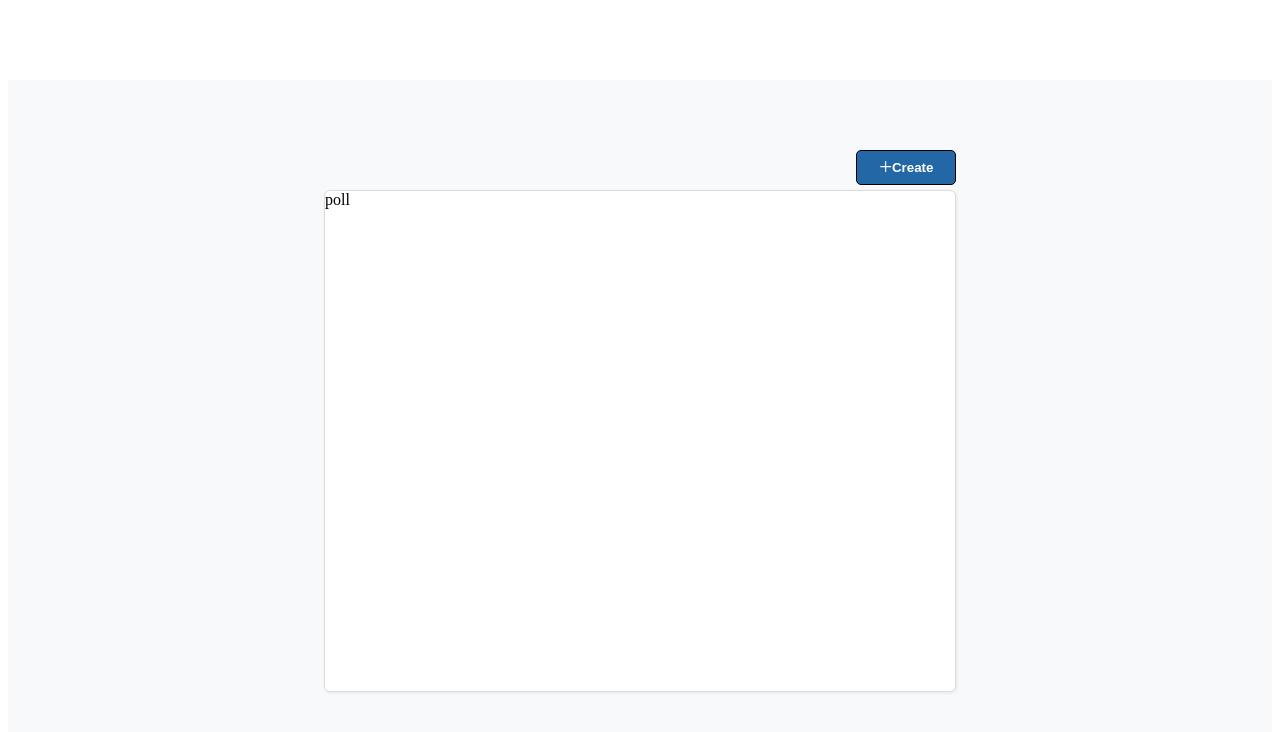
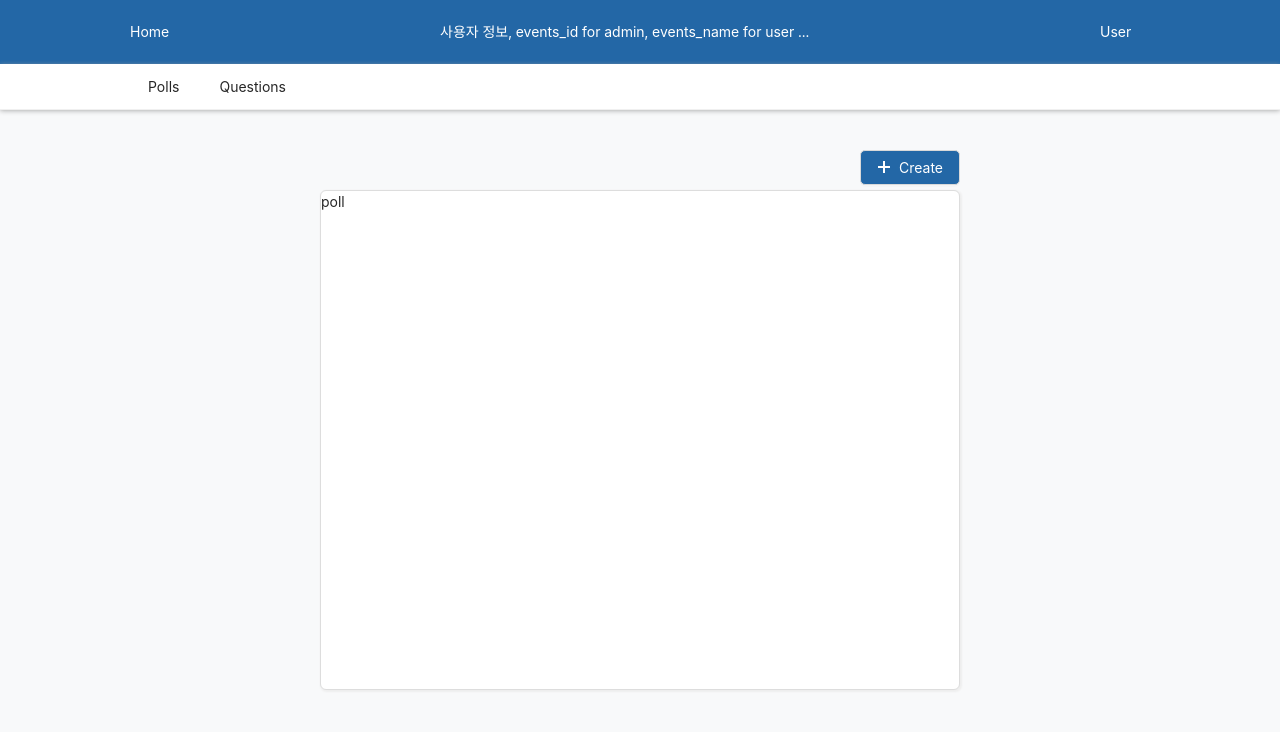
Before and after one commit to heokyeongju/bliond-FE, a React (Create React App) app: page /event/1/polls in a window 1280 px wide. Shown: the top 732 px of the page. Built offline with nearby package versions, Linux system fonts and the light colour scheme; a small style sheet from the web is missing.

Commit message:
header 안보이는 오류 해결

```diff
--- a/src/App.js
+++ b/src/App.js
@@ -9,7 +9,7 @@ class App extends Component {
         <Routes>
           <Route exact path="/" element={<Main />} />
           <Route path="/member/login" element={<Login />} />
-          <Route path="/event/:id" element={<Home />} />
+          <Route path="/events" element={<Home />} />
           <Route path="/event/:id/questions" element={<Question />} />
           <Route path="/event/:id/polls" element={<Poll />} />
         </Routes>
--- a/src/components/EventLayout.css
+++ b/src/components/EventLayout.css
@@ -10,18 +10,19 @@
   padding: 0px;
   color: #fff;
   display: flex;
+  align-items: center;
+  justify-content: space-around;
 }
 
 .home {
-  width: 10%;
+  width: 50px;
 }
 .logo {
-  width: 80%;
+  width: 400px;
 }
 .user {
-  width: 10%;
+  width: 50px;
 }
-
 
 .menu {
   position: fixed;
--- a/src/components/EventLayout.js
+++ b/src/components/EventLayout.js
@@ -15,7 +15,6 @@ const EventLayout = () => {
             사용자 정보, events_id for admin, events_name for user ...
           </div>
           <div className="user">User</div>
-
         </Header>
         {/** Menu items와 관련하여, 코드를 변경해야할 수 있음. navigation 적용*/}
         <Menu
--- a/src/pages/Login/Login.css
+++ b/src/pages/Login/Login.css
@@ -9,12 +9,10 @@
 }
 
 .button {
-  width : 300px;
-  height : 47px;
   background-color: transparent;
   border-radius: 8px;
-  border : 1px solid black;
-  color : black;
+  border: 1px solid black;
+  color: black;
   font-weight: bold;
   text-align: center;
 }
@@ -23,26 +21,30 @@
   text-align: center;
 }
 
-.site-button-ghost-wrapper{
+.site-button-ghost-wrapper {
   height: 120px;
+  width: 300px;
+  display: flex;
+  flex-direction: column;
+  flex-wrap: nowrap;
 }
 
-.kakaoLogo{
-  width : 24px;
-  height : 24px;
+.kakaoLogo {
+  width: 24px;
+  height: 24px;
   margin-right: 10px;
 }
 
-.BliondLogo{
-  width : 200px;
+.BliondLogo {
+  width: 200px;
   margin-top: -65px;
 }
 
-h6{
+h6 {
   font-size: 30px;
 }
 
-p{
+p {
   font-size: 14px;
   text-align: center;
   margin-top: -9px;
--- a/src/pages/Login/Login.js
+++ b/src/pages/Login/Login.js
@@ -22,7 +22,7 @@ function Login() {
         </div>
       </div>
       <div className="site-button-ghost-wrapper">
-        <Button className="button">
+        <Button width="300px" height="100px" className="button">
           <img src={kakaoLogo} className="kakaoLogo" alt=" " />
           카카오 로그인
         </Button>
--- a/src/pages/Poll/Poll.js
+++ b/src/pages/Poll/Poll.js
@@ -3,6 +3,7 @@ import { Button, Modal, Input, Space } from 'antd';
 import React, { useState } from 'react';
 import { PlusOutlined } from '@ant-design/icons';
 import './Poll.css';
+import EventLayout from '../../components/EventLayout';
 
 const { TextArea } = Input;
 
@@ -34,6 +35,8 @@ function Poll() {
   };
 
   return (
+    <>
+      <EventLayout />
       <div
         id="Container" /* 전체 */
         style={{
@@ -108,6 +111,7 @@ function Poll() {
           </Space>
         </Modal>
       </div>
+    </>
   );
 }
 
--- a/src/pages/Question/Question.js
+++ b/src/pages/Question/Question.js
@@ -3,9 +3,12 @@ import '../../components/ToastEditor.js';
 import { Button } from 'antd';
 import React from 'react';
 import EditorBox from '../../components/ToastEditor';
+import EventLayout from '../../components/EventLayout';
 
 function Question() {
   return (
+    <>
+      <EventLayout />
       <div
         id="Container" /* 전체 */
         style={{
@@ -30,6 +33,7 @@ function Question() {
           <div className="listBox"></div>
         </div>
       </div>
+    </>
   );
 }
 
```
Also changed, not shown: src/components/Header.js (deleted). Lines whose indentation alone changed are shown as unchanged.
